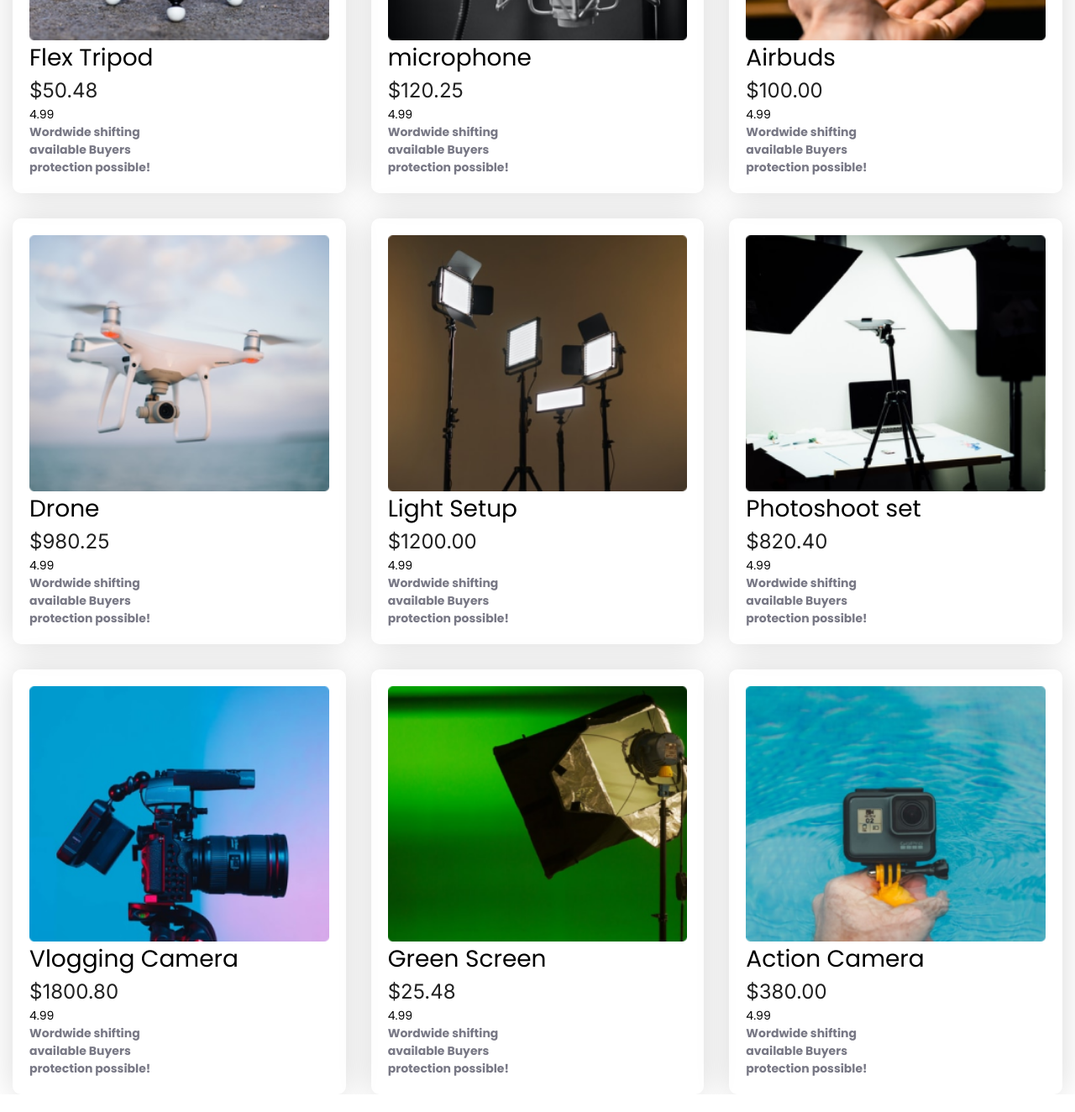
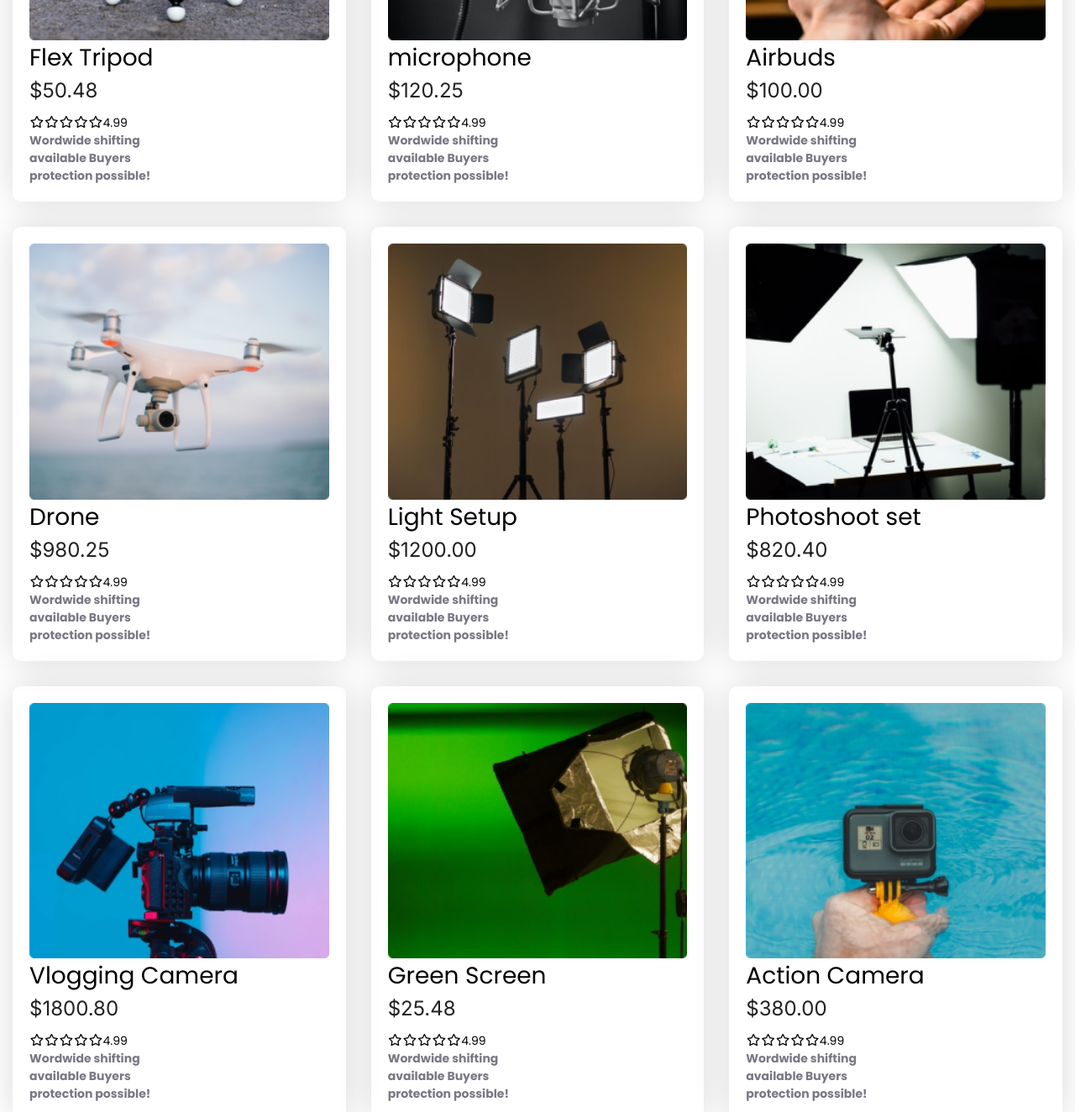
Before and after one commit to mdsajurana/influencer-products-projects, a plain HTML site: page index.html in a window 1280 px wide. Shown: the part 1200-2524 px from the top of the page at 84% size. Before the commit the page ends 2503 px from the top, so only its background shows below. Drawn offline with nearby package versions, Linux system fonts and the light colour scheme.

Commit message:
added popular section icon

```diff
--- a/index.html
+++ b/index.html
@@ -83,7 +83,7 @@
                         <img src="assets/images/tripod.png" alt="" class="popular-img">
                         <h3 class="popular-title">Flex Tripod</h3>
                         <h4 class="popular-price inter-font">$50.48</h4>
-                        <p class="rating">4.99</p>
+                        <p class="rating"><i class="fa-regular fa-star"></i><i class="fa-regular fa-star"></i><i class="fa-regular fa-star"></i><i class="fa-regular fa-star"></i><i class="fa-regular fa-star"></i>4.99</p>
                         <p class="popular-description">Wordwide shifting available
                             Buyers protection possible!</p>
                     </div>
@@ -91,7 +91,7 @@
                         <img src="assets/images/mic.png" alt="" class="popular-img">
                         <h3 class="popular-title">microphone</h3>
                         <h4 class="popular-price inter-font">$120.25</h4>
-                        <p class="rating">4.99</p>
+                        <p class="rating"><i class="fa-regular fa-star"></i><i class="fa-regular fa-star"></i><i class="fa-regular fa-star"></i><i class="fa-regular fa-star"></i><i class="fa-regular fa-star"></i>4.99</p>
                         <p class="popular-description">Wordwide shifting available
                             Buyers protection possible!</p>
                     </div>
@@ -99,7 +99,7 @@
                         <img src="assets/images/airpod.png" alt="" class="popular-img">
                         <h3 class="popular-title">Airbuds</h3>
                         <h4 class="popular-price inter-font">$100.00</h4>
-                        <p class="rating">4.99</p>
+                        <p class="rating"><i class="fa-regular fa-star"></i><i class="fa-regular fa-star"></i><i class="fa-regular fa-star"></i><i class="fa-regular fa-star"></i><i class="fa-regular fa-star"></i>4.99</p>
                         <p class="popular-description">Wordwide shifting available
                             Buyers protection possible!</p>
                     </div>
@@ -107,7 +107,7 @@
                         <img src="assets/images/drone.png" alt="" class="popular-img">
                         <h3 class="popular-title">Drone</h3>
                         <h4 class="popular-price inter-font">$980.25</h4>
-                        <p class="rating">4.99</p>
+                        <p class="rating"><i class="fa-regular fa-star"></i><i class="fa-regular fa-star"></i><i class="fa-regular fa-star"></i><i class="fa-regular fa-star"></i><i class="fa-regular fa-star"></i>4.99</p>
                         <p class="popular-description">Wordwide shifting available
                             Buyers protection possible!</p>
                     </div>
@@ -115,7 +115,7 @@
                         <img src="assets/images/lights.png" alt="" class="popular-img">
                         <h3 class="popular-title">Light Setup</h3>
                         <h4 class="popular-price inter-font">$1200.00</h4>
-                        <p class="rating">4.99</p>
+                        <p class="rating"><i class="fa-regular fa-star"></i><i class="fa-regular fa-star"></i><i class="fa-regular fa-star"></i><i class="fa-regular fa-star"></i><i class="fa-regular fa-star"></i>4.99</p>
                         <p class="popular-description">Wordwide shifting available
                             Buyers protection possible!</p>
                     </div>
@@ -123,7 +123,7 @@
                         <img src="assets/images/setup.png" alt="" class="popular-img">
                         <h3 class="popular-title">Photoshoot set</h3>
                         <h4 class="popular-price inter-font">$820.40</h4>
-                        <p class="rating">4.99</p>
+                        <p class="rating"><i class="fa-regular fa-star"></i><i class="fa-regular fa-star"></i><i class="fa-regular fa-star"></i><i class="fa-regular fa-star"></i><i class="fa-regular fa-star"></i>4.99</p>
                         <p class="popular-description">Wordwide shifting available
                             Buyers protection possible!</p>
                     </div>
@@ -131,7 +131,7 @@
                         <img src="assets/images/camera.png" alt="" class="popular-img">
                         <h3 class="popular-title">Vlogging Camera</h3>
                         <h4 class="popular-price inter-font">$1800.80</h4>
-                        <p class="rating">4.99</p>
+                        <p class="rating"><i class="fa-regular fa-star"></i><i class="fa-regular fa-star"></i><i class="fa-regular fa-star"></i><i class="fa-regular fa-star"></i><i class="fa-regular fa-star"></i>4.99</p>
                         <p class="popular-description">Wordwide shifting available
                             Buyers protection possible!</p>
                     </div>
@@ -139,7 +139,7 @@
                         <img src="assets/images/single-light.png" alt="" class="popular-img">
                         <h3 class="popular-title">Green Screen</h3>
                         <h4 class="popular-price inter-font">$25.48</h4>
-                        <p class="rating">4.99</p>
+                        <p class="rating"><i class="fa-regular fa-star"></i><i class="fa-regular fa-star"></i><i class="fa-regular fa-star"></i><i class="fa-regular fa-star"></i><i class="fa-regular fa-star"></i>4.99</p>
                         <p class="popular-description">Wordwide shifting available
                             Buyers protection possible!</p>
                     </div>
@@ -147,7 +147,7 @@
                         <img src="assets/images/action.png" alt="" class="popular-img">
                         <h3 class="popular-title">Action Camera</h3>
                         <h4 class="popular-price inter-font">$380.00</h4>
-                        <p class="rating">4.99</p>
+                        <p class="rating"><i class="fa-regular fa-star"></i><i class="fa-regular fa-star"></i><i class="fa-regular fa-star"></i><i class="fa-regular fa-star"></i><i class="fa-regular fa-star"></i>4.99</p>
                         <p class="popular-description">Wordwide shifting available
                             Buyers protection possible!</p>
                     </div>
--- a/styles/styles.css
+++ b/styles/styles.css
@@ -56,6 +56,7 @@
 .rating{
     font-size: 14px;
     columns: rgba(94, 99, 102, 1);
+    margin-top: 10px;
 }
 
 .popular-description{
```
